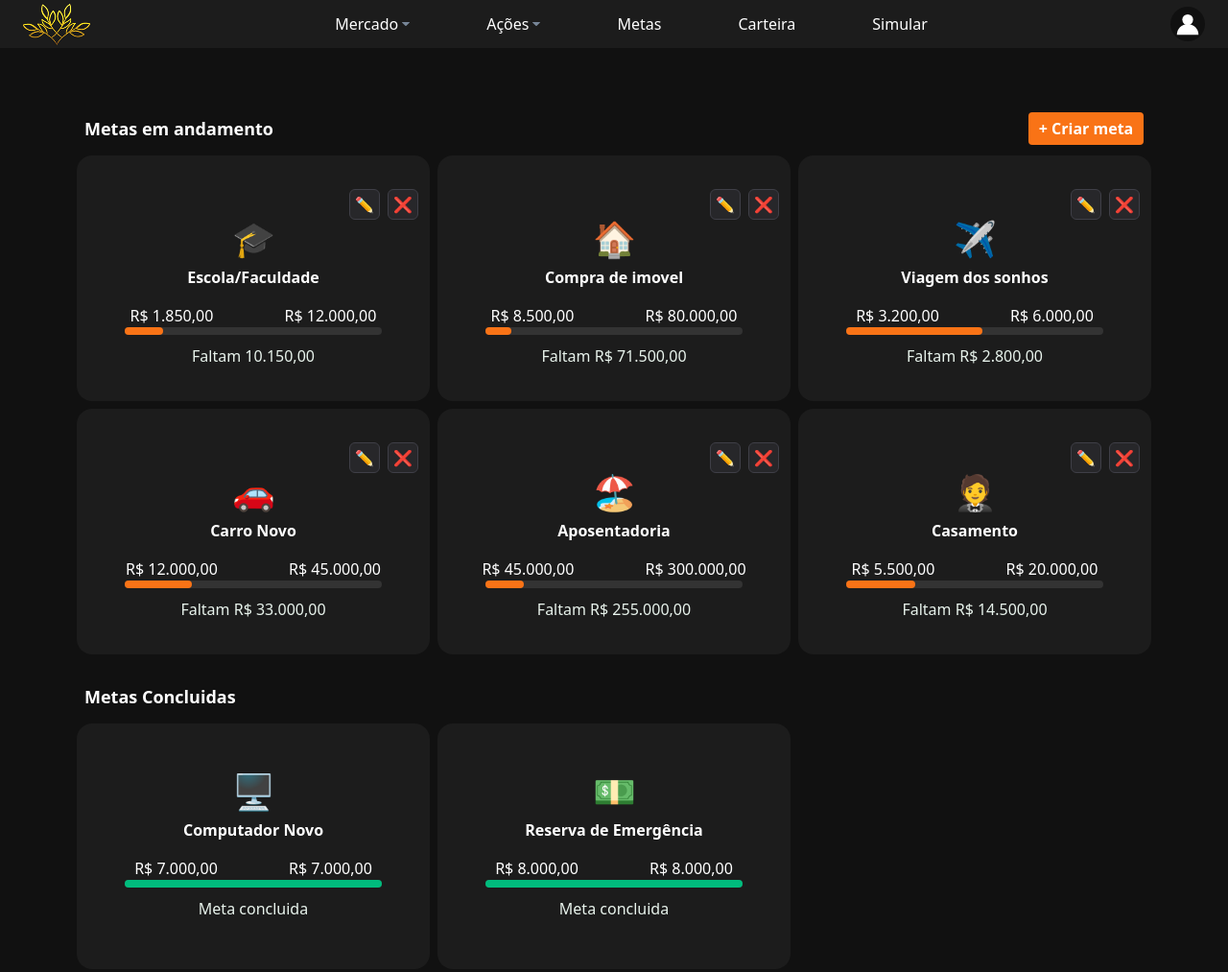
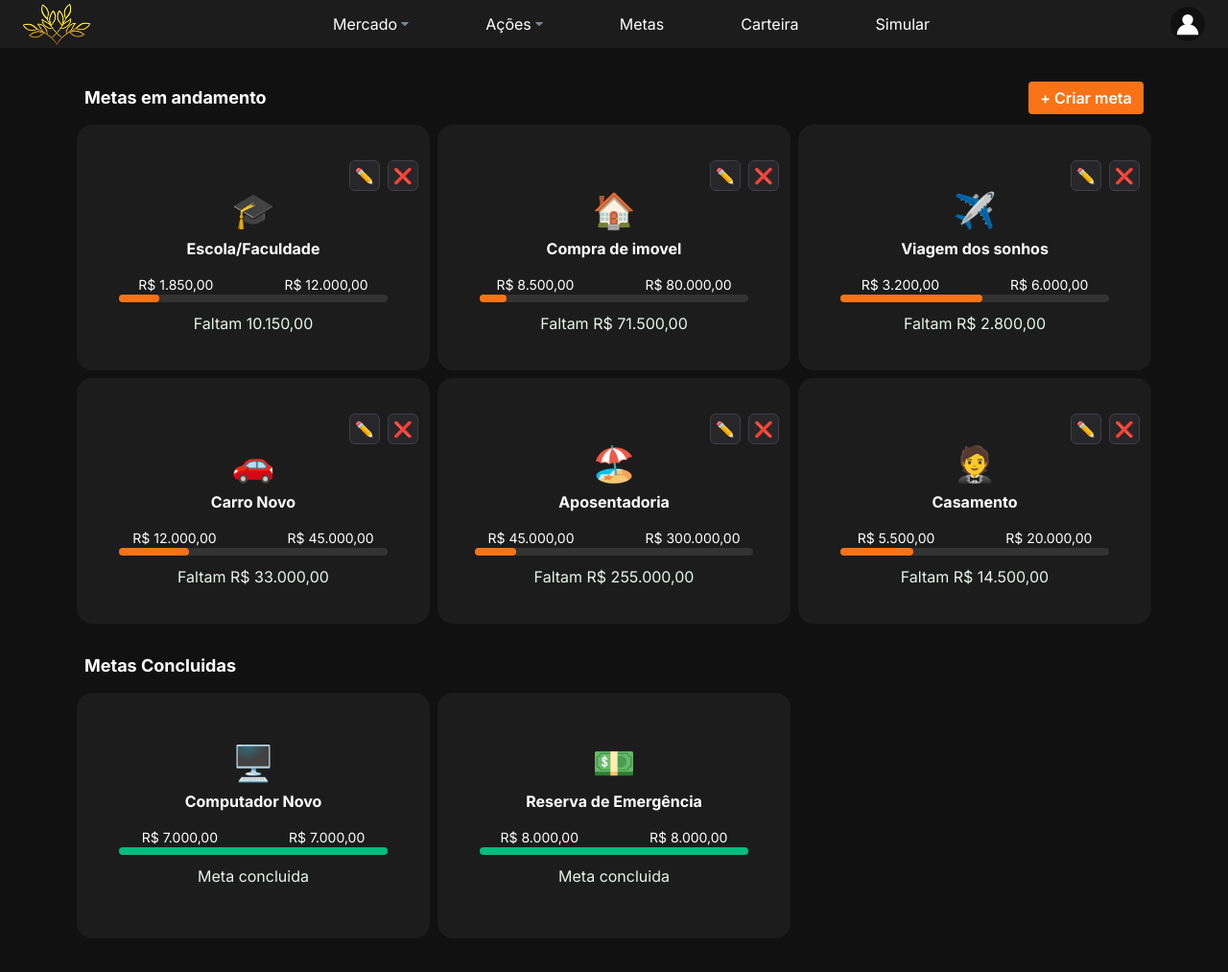
Before and after one commit to DeividOli/projeto-nexora, a website: page index.html in a window 1280 px wide. Shown: the whole page at 96% size. Drawn offline with Linux system fonts and the light colour scheme.

Commit message:
Adicionei uma fonte diferente para a pagina e arrumei a progress bar

```diff
--- a/index.html
+++ b/index.html
@@ -5,10 +5,13 @@
     <meta charset="UTF-8">
     <meta name="viewport" content="width=device-width, initial-scale=1.0">
     <title>Aprendendo Tailwind</title>
+    <link rel="preconnect" href="https://fonts.googleapis.com">
+    <link rel="preconnect" href="https://fonts.gstatic.com" crossorigin>
+    <link href="https://fonts.googleapis.com/css2?family=Inter:wght@400;600;700&display=swap" rel="stylesheet">
     <link rel="stylesheet" href="./dist/output.css">
 </head>
 
-<body class="bg-[#111111]">
+<body class="bg-[#111111] font-inter">
     <!-- ==================== NAV MOBILE ==================== -->
     <nav class="fixed md:hidden">
         <div class="flex justify-between items-center w-[90%] h-12.5 mx-auto bg-[#1C1C1C]">
@@ -64,9 +67,10 @@
     </nav>
 
     <!--Container do metas e criar meta-->
-    <main class="grid grid-cols-1 justify-items-center mx-auto max-w-6xl px-4 gap-4 md:gap-2 md:grid-cols-2 lg:grid-cols-3">
+    <main
+        class="grid grid-cols-1 justify-items-center mx-auto max-w-6xl px-4 gap-4 md:gap-2 md:grid-cols-2 lg:grid-cols-3">
         <div
-            class="flex justify-between items-center w-100 rounded h-10 mt-16 px-2 col-span-1 md:col-span-2 md:w-full lg:col-span-3 lg:w-full">
+            class="flex justify-between items-center w-100 rounded h-10 mt-16 md:mt-8 px-2 col-span-1 md:col-span-2 md:w-full lg:col-span-3 lg:w-full">
             <!--Frase metas em andamento-->
             <span class="flex items-center h-10 w-50 font-bold text-lg text-amber-50">Metas em andamento</span>
 
@@ -80,7 +84,7 @@
         <!-- ==================== METAS EM ANDAMENTO ==================== -->
         <!-- Card 1-->
         <div class="estrutura-cards">
-             <!-- BOTÕES EDITAR E EXCLUIR -->
+            <!-- BOTÕES EDITAR E EXCLUIR -->
             <div class="flex items-center gap-2 self-end mr-3">
                 <!-- Botão Editar -->
                 <button type="button" title="Editar"
@@ -98,13 +102,13 @@
             <!--icone relacionado a meta-->
             <span class="text-4xl rounded-full mb-2">🎓</span>
             <h3 class="text-[#E8F3EC] mb-4">Escola/Faculdade</h3>
-            <div class="w-full justify-center-2">
+            <div class="w-full justify-center-2 text-sm">
                 <span class="span-valor">R$ 1.850,00</span>
                 <span class="">R$ 12.000,00</span>
             </div>
 
             <!--CONTAINER DA BARRA DE PROGRESSO -->
-            <div class="w-[65%] bg-[#333333] rounded-full h-2 md:w-[68%] lg:w-[73%]">
+            <div class="w-[70%] bg-[#333333] rounded-full h-2 md:w-[73%] lg:w-[76%]">
                 <div class="bg-[#F97316] h-2 rounded-full w-[15%] md:w-[15%] lg:w-[15%]"></div>
             </div>
 
@@ -115,7 +119,7 @@
 
         <!-- Card 2-->
         <div class="estrutura-cards">
-             <!-- BOTÕES EDITAR E EXCLUIR -->
+            <!-- BOTÕES EDITAR E EXCLUIR -->
             <div class="flex items-center gap-2 self-end mr-3">
                 <!-- Botão Editar -->
                 <button type="button" title="Editar"
@@ -133,13 +137,13 @@
             <!--icone relacionado a meta-->
             <span class="text-4xl rounded-full mb-2">🏠</span>
             <h3 class="mb-4 text-[#E8F3EC]">Compra de imovel</h3>
-            <div class="w-full justify-center-2">
+            <div class="w-full justify-center-2 text-sm">
                 <span class="span-valor">R$ 8.500,00</span>
                 <span>R$ 80.000,00</span>
             </div>
 
             <!--CONTAINER DA BARRA DE PROGRESSO -->
-            <div class="w-[65%] bg-[#333333] rounded-full h-2 md:w-[68%] lg:w-[73%]">
+            <div class="w-[70%] bg-[#333333] rounded-full h-2 md:w-[73%] lg:w-[76%]">
                 <div class="bg-[#F97316] h-2 rounded-full w-[10%] md:w-[10%] lg:w-[10%]"></div>
             </div>
 
@@ -151,7 +155,7 @@
 
         <!-- Card 3-->
         <div class="estrutura-cards">
-             <!-- BOTÕES EDITAR E EXCLUIR -->
+            <!-- BOTÕES EDITAR E EXCLUIR -->
             <div class="flex items-center gap-2 self-end mr-3">
                 <!-- Botão Editar -->
                 <button type="button" title="Editar"
@@ -169,13 +173,13 @@
             <!--icone relacionado a meta-->
             <span class="text-4xl rounded-full mb-2">✈️</span>
             <h3 class="mb-4 text-[#E8F3EC]">Viagem dos sonhos</h3>
-            <div class="w-full justify-center-2">
+            <div class="w-full justify-center-2 text-sm">
                 <span class="span-valor">R$ 3.200,00</span>
                 <span>R$ 6.000,00</span>
             </div>
 
             <!--CONTAINER DA BARRA DE PROGRESSO -->
-            <div class="w-[65%] bg-[#333333] rounded-full h-2 md:w-[68%] lg:w-[73%]">
+            <div class="w-[70%] bg-[#333333] rounded-full h-2 md:w-[73%] lg:w-[76%]">
                 <div class="bg-[#F97316] h-2 rounded-full w-[53%] md:w-[53%] lg:w-[53%]"></div>
             </div>
 
@@ -186,7 +190,7 @@
 
         <!-- Card 4-->
         <div class="estrutura-cards">
-             <!-- BOTÕES EDITAR E EXCLUIR -->
+            <!-- BOTÕES EDITAR E EXCLUIR -->
             <div class="flex items-center gap-2 self-end mr-3">
                 <!-- Botão Editar -->
                 <button type="button" title="Editar"
@@ -204,13 +208,13 @@
             <!--icone relacionado a meta-->
             <span class="text-4xl rounded-full mb-2">🚗</span>
             <h3 class="mb-4 text-[#E8F3EC]">Carro Novo</h3>
-            <div class="w-full justify-center-2">
+            <div class="w-full justify-center-2 text-sm">
                 <span class="span-valor">R$ 12.000,00</span>
                 <span>R$ 45.000,00</span>
             </div>
 
             <!--CONTAINER DA BARRA DE PROGRESSO -->
-            <div class="w-[65%] bg-[#333333] rounded-full h-2 md:w-[68%] lg:w-[73%]">
+            <div class="w-[70%] bg-[#333333] rounded-full h-2 md:w-[73%] lg:w-[76%]">
                 <div class="bg-[#F97316] h-2 rounded-full w-[26%] md:w-[26%] lg:w-[26%]"></div>
             </div>
 
@@ -239,13 +243,13 @@
             <!--icone relacionado a meta-->
             <span class="text-4xl rounded-full mb-2">🏖️</span>
             <h3 class="mb-4 text-[#E8F3EC]">Aposentadoria</h3>
-            <div class="w-full justify-center-2">
+            <div class="w-full justify-center-2 text-sm">
                 <span class="span-valor">R$ 45.000,00</span>
                 <span>R$ 300.000,00</span>
             </div>
 
             <!--CONTAINER DA BARRA DE PROGRESSO -->
-            <div class="w-[65%] bg-[#333333] rounded-full h-2 md:w-[68%] lg:w-[73%]">
+            <div class="w-[70%] bg-[#333333] rounded-full h-2 md:w-[73%] lg:w-[79%]">
                 <div class="bg-[#F97316] h-2 rounded-full w-[15%] md:w-[15%] lg:w-[15%]"></div>
             </div>
 
@@ -274,13 +278,13 @@
             <!--icone relacionado a meta-->
             <span class="text-4xl rounded-full mb-2">🤵</span>
             <h3 class="mb-4 text-[#E8F3EC]">Casamento</h3>
-            <div class="w-full justify-center-2">
+            <div class="w-full justify-center-2 text-sm">
                 <span class="span-valor">R$ 5.500,00</span>
                 <span>R$ 20.000,00</span>
             </div>
 
             <!--CONTAINER DA BARRA DE PROGRESSO -->
-            <div class="w-[65%] bg-[#333333] rounded-full h-2 md:w-[68%] lg:w-[73%]">
+            <div class="w-[70%] bg-[#333333] rounded-full h-2 md:w-[73%] lg:w-[76%]">
                 <div class="bg-[#F97316] h-2 rounded-full w-[27%] md:w-[27%] lg:w-[27%]"></div>
             </div>
 
@@ -303,19 +307,18 @@
         </div>
 
 
-
         <div class="estrutura-cards">
 
             <!--icone relacionado a meta-->
             <span class="text-4xl rounded-full mb-2">🖥️</span>
             <h3 class="mb-4 text-[#E8F3EC]">Computador Novo</h3>
-            <div class="w-full justify-center-2">
+            <div class="w-full justify-center-2 text-sm">
                 <span class="span-valor">R$ 7.000,00</span>
                 <span>R$ 7.000,00</span>
             </div>
 
             <!--CONTAINER DA BARRA DE PROGRESSO -->
-            <div class="w-[65%] bg-[#333333] rounded-full h-2 md:w-[68%] lg:w-[73%]">
+            <div class="w-[70%] bg-[#333333] rounded-full h-2 md:w-[73%] lg:w-[76%]">
                 <div class="bg-emerald-500 h-2 rounded-full w-full"></div>
             </div>
 
@@ -331,13 +334,13 @@
             <!--icone relacionado a meta-->
             <span class="text-4xl rounded-full mb-2">💵</span>
             <h3 class="mb-4 text-[#E8F3EC]">Reserva de Emergência</h3>
-            <div class="w-full justify-center-2">
+            <div class="w-full justify-center-2 text-sm">
                 <span class="span-valor">R$ 8.000,00</span>
                 <span>R$ 8.000,00</span>
             </div>
 
             <!--CONTAINER DA BARRA DE PROGRESSO -->
-            <div class="w-[65%] bg-[#333333] rounded-full h-2 md:w-[68%] lg:w-[73%]">
+            <div class="w-[70%] bg-[#333333] rounded-full h-2 md:w-[73%] lg:w-[76%]">
                 <div class="bg-emerald-500 h-2 rounded-full w-full"></div>
             </div>
 
--- a/src/input.css
+++ b/src/input.css
@@ -1,7 +1,11 @@
 @import "tailwindcss";
 
+@theme {
+  --font-inter: "Inter", sans-serif;
+}
+
 @utility estrutura-cards {
-  @apply flex flex-col w-full max-w-[400px] items-center text-center justify-center w-full h-64 bg-[#1C1C1C] rounded-2xl;
+  @apply flex flex-col w-full max-w-100 items-center text-center justify-center h-64 bg-[#1C1C1C] rounded-2xl;
 }
 
 .span-valor {
```
Also changed, not shown: dist/output.css.
